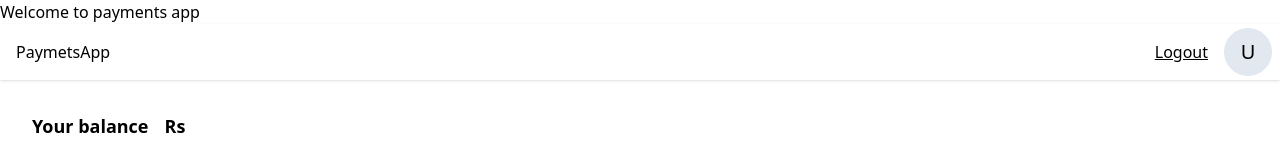
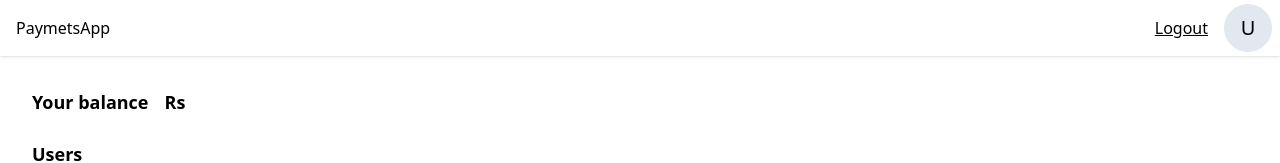
Before and after one commit to Bharath1013/Payments_app, a React (Vite) app in the folder frontend/: page /dashboard in a window 1280 px wide. Shown: the top 163 px of the page. Built offline with nearby package versions, Linux system fonts and the light colour scheme; no server answers.

Commit message:
Update App.jsx

```diff
--- a/frontend/src/App.jsx
+++ b/frontend/src/App.jsx
@@ -12,7 +12,6 @@ function App() {
 
   return (
     <>
-      <div>Welcome to payments app </div>
     <BrowserRouter>
     <Routes>
       <Route path ="/signup" element ={<Signup />}></Route>
```
